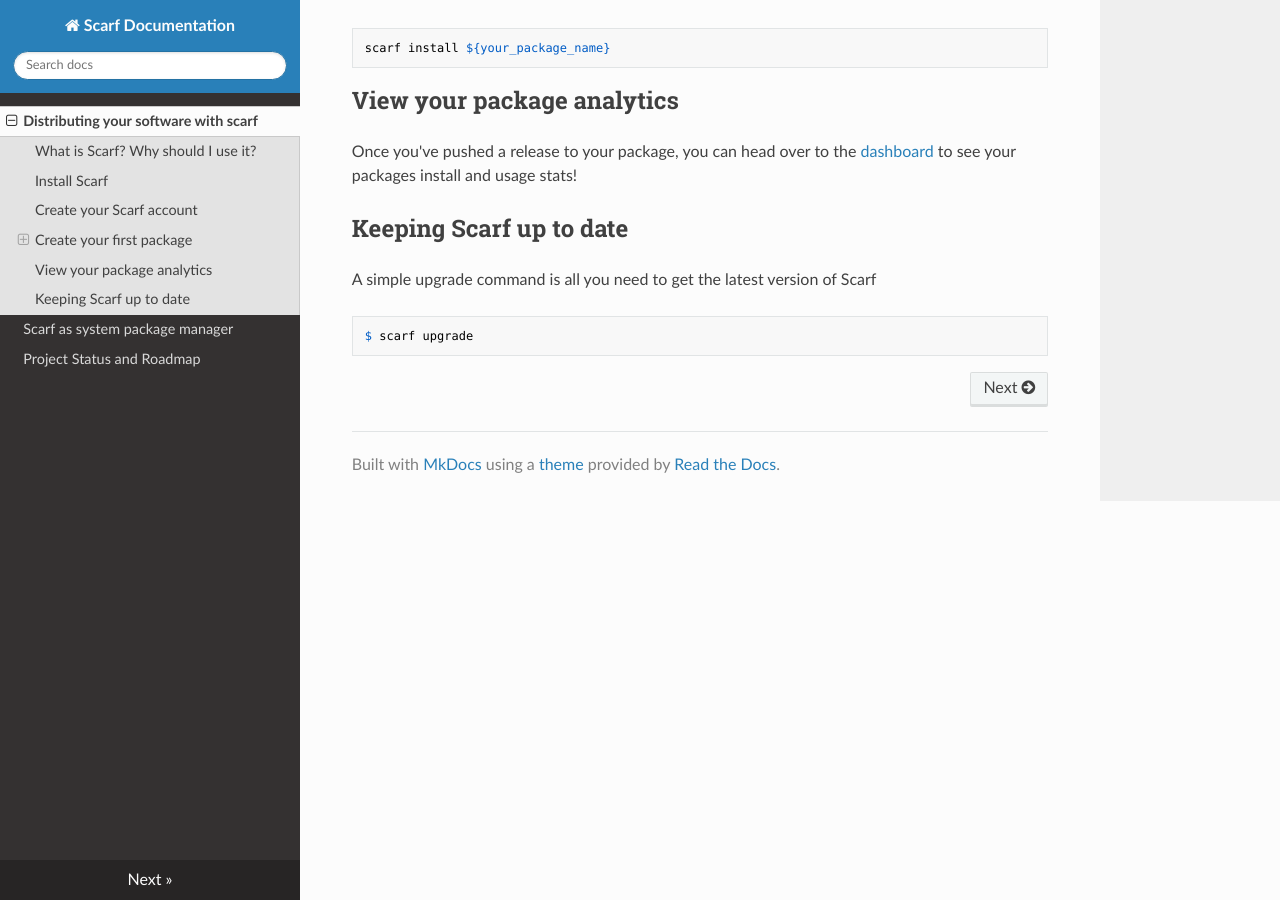
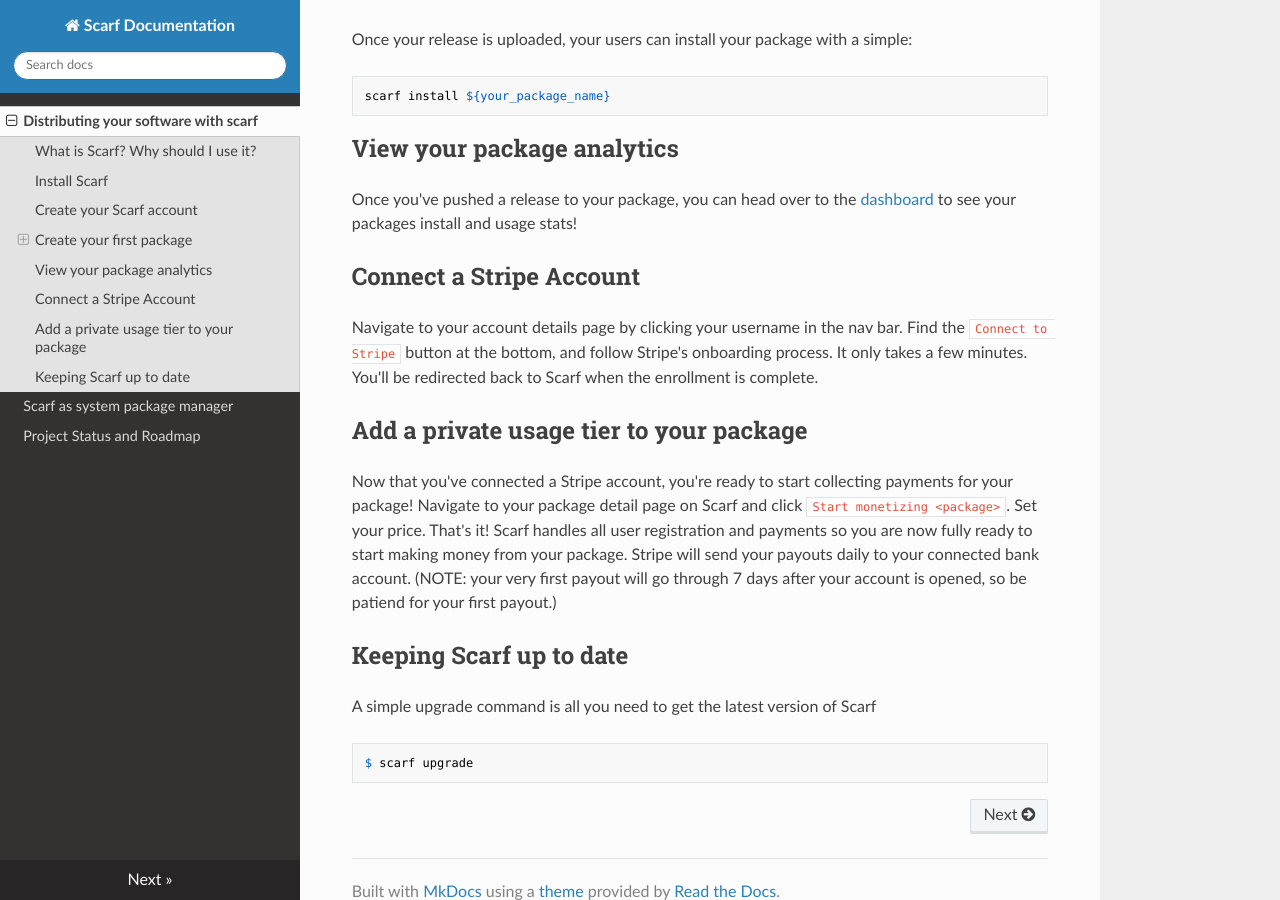
Before and after one commit to scarf-sh/scarf, an MkDocs documentation site: the page built from docs/docs/index.md, in a window 1280 px wide and 900 px high, scrolled down 2670 px. Built offline with MkDocs 1.6.1, drawn with Linux system fonts in a browser that asks for light colours; nearby versions of some CDN libraries; some of the changed text lies outside the part shown.

Commit message:
docs update

```diff
--- a/docs/docs/index.md
+++ b/docs/docs/index.md
@@ -15,13 +15,15 @@
 - Execution times
 - Sub-commands and flags that are passed on the command line
 
+If your users wish to use your package without reporting usage statistics, they
+can pay you for it! You can easily create a Scarf-connected Stripe account, set
+your desired price for your package, and your users can easily pay to use your
+package without reporting usage statistics.
+
 The best part is that you can get all of these features without writing any
 code! You simply upload your package to Scarf. The end-user will install your
 package via `scarf` which installs your program inside a wrapper so that Scarf
-can capture your package's usage statistics.
-
-Future work will be to allow you to charge installers of your packages for
-installation, usage, and/or support.
+can capture your package's usage statistics and enforce permission levels.
 
 ## Install Scarf
 
@@ -139,6 +141,23 @@
 [dashboard](https://scarf.sh/#/home) to see your packages install and usage
 stats!
 
+## Connect a Stripe Account
+
+Navigate to your account details page by clicking your username in the nav bar.
+Find the `Connect to Stripe` button at the bottom, and follow Stripe's
+onboarding process. It only takes a few minutes. You'll be redirected back to
+Scarf when the enrollment is complete.
+
+## Add a private usage tier to your package
+
+Now that you've connected a Stripe account, you're ready to start collecting
+payments for your package! Navigate to your package detail page on Scarf and
+click `Start monetizing <package>`. Set your price. That's it! Scarf handles all
+user registration and payments so you are now fully ready to start making money
+from your package. Stripe will send your payouts daily to your connected bank
+account. (NOTE: your very first payout will go through 7 days after your account
+is opened, so be patiend for your first payout.)
+
 ## Keeping Scarf up to date
 
 A simple upgrade command is all you need to get the latest version of Scarf
```
Also changed, not shown: docs/docs/end-user.md (+15 -0 lines).
